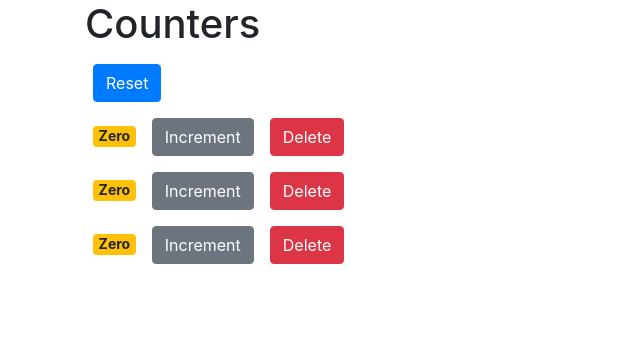
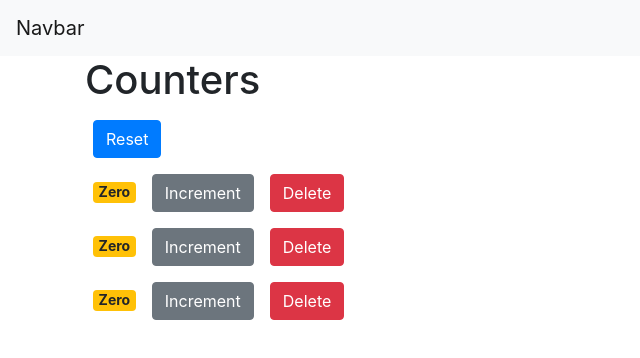
Before and after one commit to chrisvasqm/react-counter-app, a React (Create React App) app: page / in a window 1280 px wide. Shown: the top 358 px of the page, without its empty margins (0-640 px from the left). Built offline with nearby package versions, Linux system fonts and the light colour scheme.

Commit message:
Rearrange layout

```diff
--- a/src/App.js
+++ b/src/App.js
@@ -1,24 +1,17 @@
-import logo from './logo.svg';
-import './App.css';
+import "./App.css";
+import Navbar from "./components/navbar";
+import Counters from "./components/counters";
+import React from "react";
 
 function App() {
   return (
-    <div className="App">
-      <header className="App-header">
-        <img src={logo} className="App-logo" alt="logo" />
-        <p>
-          Edit <code>src/App.js</code> and save to reload.
-        </p>
-        <a
-          className="App-link"
-          href="https://reactjs.org"
-          target="_blank"
-          rel="noopener noreferrer"
-        >
-          Learn React
-        </a>
-      </header>
-    </div>
+    <React.Fragment>
+      <Navbar />
+
+      <main className="container">
+        <Counters />
+      </main>
+    </React.Fragment>
   );
 }
 
--- a/src/index.js
+++ b/src/index.js
@@ -1,16 +1,14 @@
 import React from "react";
 import ReactDOM from "react-dom/client";
 import "./index.css";
+import App from "./App";
 import reportWebVitals from "./reportWebVitals";
 import "bootstrap/dist/css/bootstrap.css";
-import Counters from "./components/counters";
 
 const root = ReactDOM.createRoot(document.getElementById("root"));
 root.render(
   <React.StrictMode>
-    <main className="container">
-      <Counters />
-    </main>
+    <App />
   </React.StrictMode>
 );
 
```
